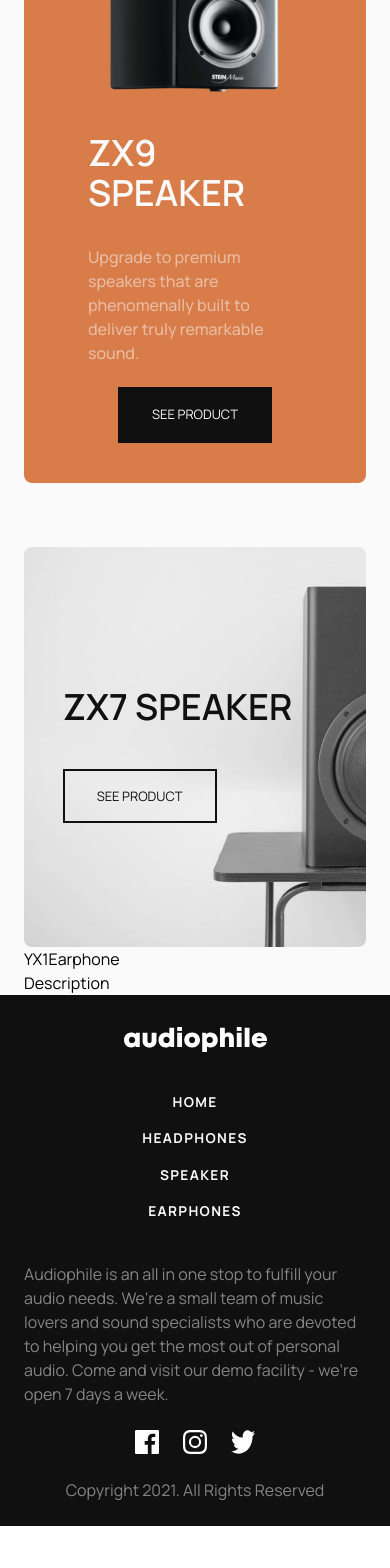
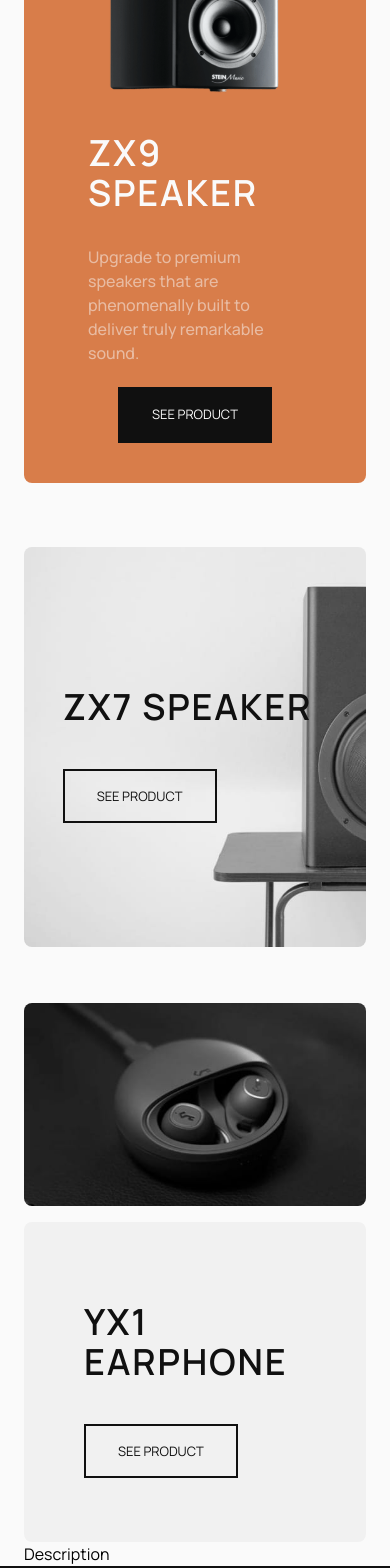
Before and after one commit to MonarchRyuzaki/Audiophile, a React app in the folder client/: page / in a window 390 px wide. Shown: the part 1820-3388 px from the top of the page. Before the commit the page ends 3346 px from the top, so only its background shows below. Built offline with nearby package versions, Linux system fonts and the light colour scheme; the HTML template or start-up script is replaced by a standard one.

Commit message:
yx1 earphone card added

```diff
--- a/client/src/Pages/Home/components/YX1Earphone.jsx
+++ b/client/src/Pages/Home/components/YX1Earphone.jsx
@@ -1,9 +1,23 @@
-import React from 'react'
+import desktop from "../../../assets/home/desktop/image-earphones-yx1.jpg";
+import tablet from "../../../assets/home/tablet/image-earphones-yx1.jpg";
+import mobile from "../../../assets/home/mobile/image-earphones-yx1.jpg";
+import { SeeProduct } from "../../../components";
+import { selectImage } from "../../../utils";
 
 const YX1Earphone = () => {
   return (
-    <div>YX1Earphone</div>
-  )
-}
+    <div className="flex flex-col lg:flex-row gap-4 mt-14">
+      <img src={desktop} alt="" className="flex-1 rounded-lg block" />
+      <div className="flex-1 bg-lightGray flex flex-col justify-center items-start rounded-lg px-8 py-20 sm:py-32">
+        <div className="ml-7">
+          <h1 className="text-black text-4xl font-semibold mb-14 tracking-wider">
+            YX1 EARPHONE
+          </h1>
+          <SeeProduct text="black" />
+        </div>
+      </div>
+    </div>
+  );
+};
 
-export default YX1Earphone
+export default YX1Earphone;
--- a/client/src/Pages/Home/components/ZX7Speaker.jsx
+++ b/client/src/Pages/Home/components/ZX7Speaker.jsx
@@ -1,11 +1,10 @@
-import desktop from "../../../assets/home/desktop/image-speaker-zx7.jpg";
 import { SeeProduct } from "../../../components";
 
 const ZX7Speaker = () => {
   return (
     <div className="bg-zx7 h-[400px] rounded-lg mt-16 px-6">
       <div className="relative top-[35%] left-[5%]">
-        <h1 className="text-black text-4xl font-semibold mb-14">ZX7 SPEAKER</h1>
+        <h1 className="text-black text-4xl font-semibold mb-14 tracking-wider">ZX7 SPEAKER</h1>
         <SeeProduct text="black" />
       </div>
     </div>
--- a/client/src/Pages/Home/components/ZX9Speaker.jsx
+++ b/client/src/Pages/Home/components/ZX9Speaker.jsx
@@ -17,7 +17,7 @@ const ZX9Speaker = () => {
         />
       </div>
       <div className="flex-1 flex justify-center items-center flex-col lg:block">
-        <h1 className="text-4xl sm:text-6xl text-primary font-semibold">
+        <h1 className="text-4xl sm:text-6xl text-primary font-semibold tracking-wider">
           ZX9 <br className="hidden lg:block" /> SPEAKER
         </h1>
         <div className="text-gray font-medium my-8 max-w-[350px]">
```
